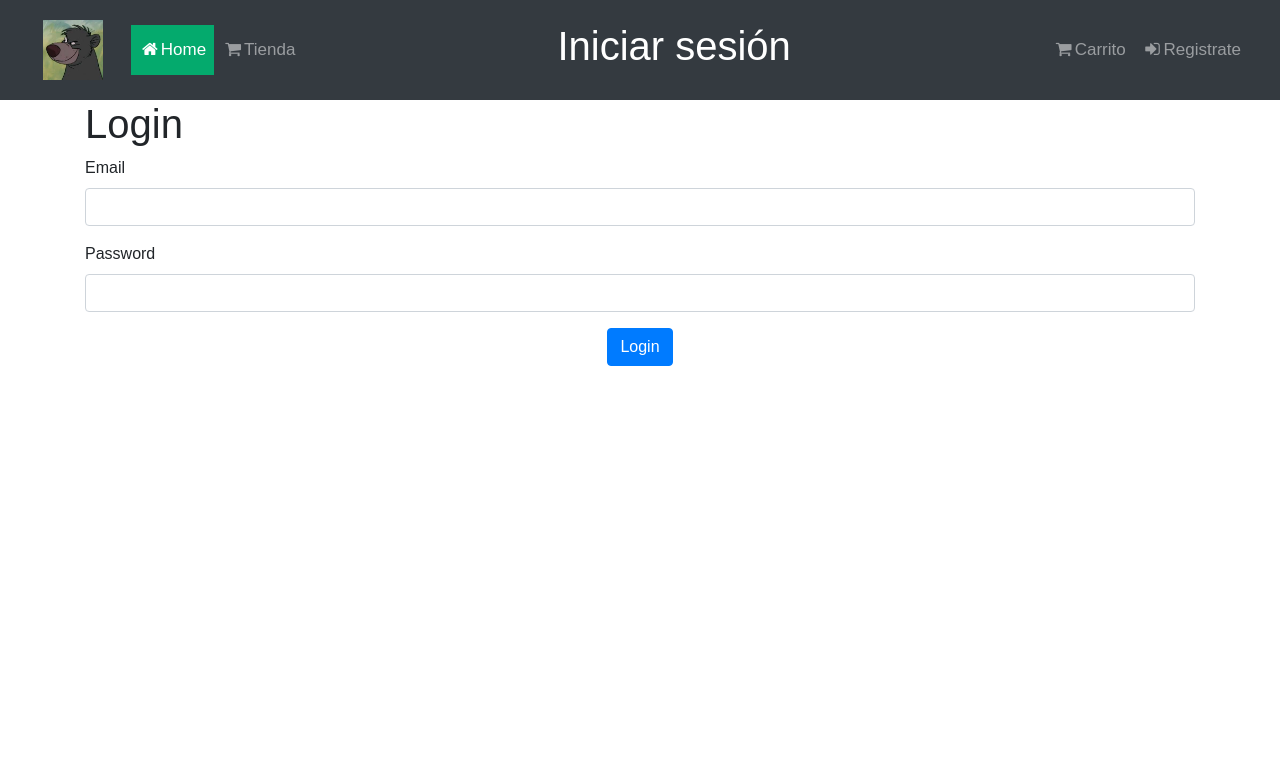
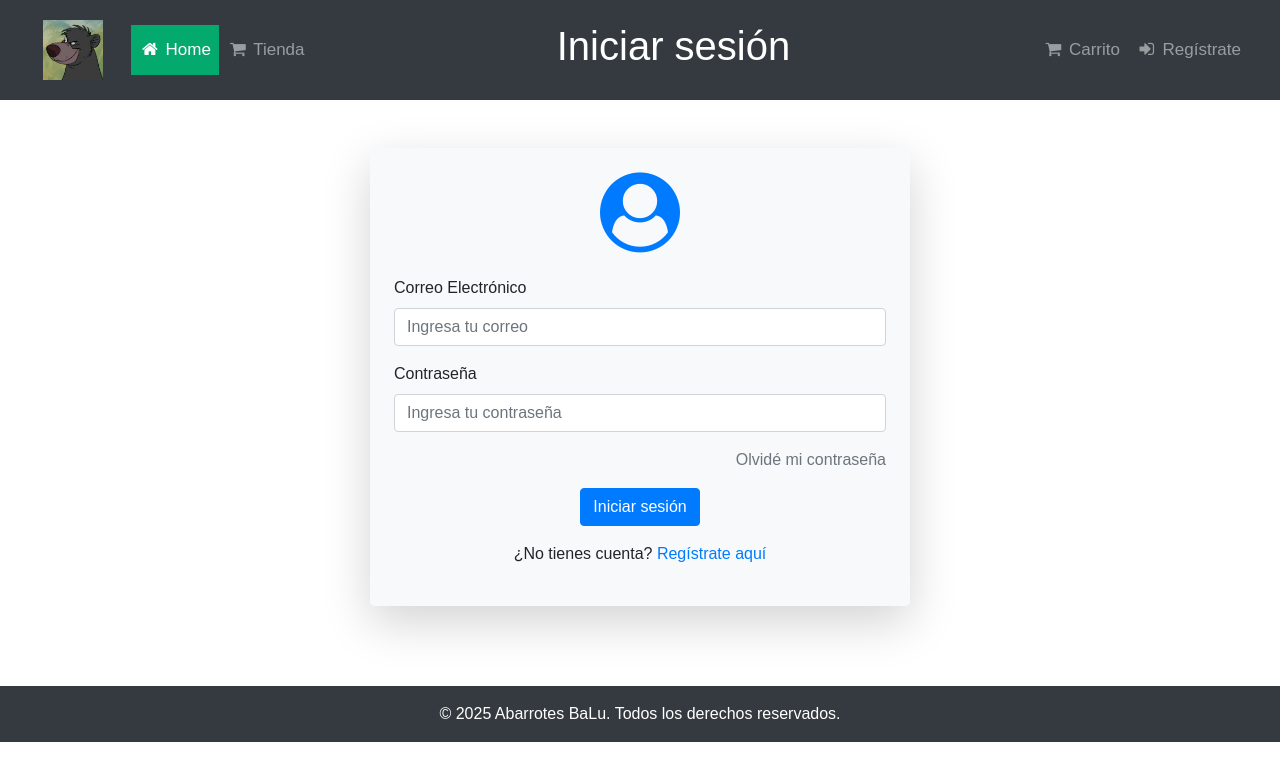
Before and after one commit to BrandonBaLu/tienda_online, a PHP site: page /frontend/templates/login.php in a window 1280 px wide. Shown: the top 781 px of the page. Run offline with PHP 8.4, Linux system fonts and the light colour scheme.

Commit message:
Cambios de frond y base de datos

```diff
--- a/tienda_online/frontend/templates/login.php
+++ b/tienda_online/frontend/templates/login.php
@@ -1,20 +1,30 @@
 <!DOCTYPE html>
-<html>
+<html lang="es">
 <head>
-        <title>Login</title>
     <meta charset="utf-8">
     <meta name="viewport" content="width=device-width, initial-scale=1">
+    <title>Login</title>
+
+    <!-- Bootstrap 4.5 CSS -->
     <link rel="stylesheet" href="https://maxcdn.bootstrapcdn.com/bootstrap/4.5.2/css/bootstrap.min.css">
     <script src="https://ajax.googleapis.com/ajax/libs/jquery/3.5.1/jquery.min.js"></script>
     <script src="https://cdnjs.cloudflare.com/ajax/libs/popper.js/1.16.0/umd/popper.min.js"></script>
     <script src="https://maxcdn.bootstrapcdn.com/bootstrap/4.5.2/js/bootstrap.min.js"></script>
+
+    <!-- SweetAlert CSS -->
     <link rel="stylesheet" type="text/css" href="css/sweetalert2.min.css" media="screen"/>
-        <script type="text/javascript" src="js/carrito.js" charset="utf-8"></script>
+
+    <!-- SweetAlert JS -->
     <script type="text/javascript" src="js/sweetalert2.all.min.js" charset="utf-8"></script>
+
+    <!-- Custom Styles -->
     <link rel="stylesheet" type="text/css" href="../tienda_php/css/styles.css" media="screen"/>
+
+    <!-- FontAwesome Icons -->
     <link rel="stylesheet" href="https://cdnjs.cloudflare.com/ajax/libs/font-awesome/4.7.0/css/font-awesome.min.css">
 </head>
 <body>
+    <!-- Navbar -->
     <nav class="navbar navbar-expand-lg navbar-dark bg-dark">
         <div class="container-fluid">
             <a href="../../index.php" class="navbar-brand">
@@ -25,42 +35,57 @@
             </button>
             <div class="collapse navbar-collapse justify-content-between" id="navbarCollapse">
                 <div class="navbar-nav">
-                        <a href="../../index.php" class="nav-item nav-link active"><i class="fa fa-fw fa-home"></i>Home</a>
-                        <a href="../../tienda.php" class="nav-item nav-link"><i class="fa fa-fw fa-shopping-cart"></i>Tienda</a>
+                    <a href="../../index.php" class="nav-item nav-link active"><i class="fa fa-fw fa-home"></i> Home</a>
+                    <a href="../../tienda.php" class="nav-item nav-link"><i class="fa fa-fw fa-shopping-cart"></i> Tienda</a>
                 </div>
                 <div class="navbar-nav">
-                        <h1 style="color:white">Iniciar sesión</h1>
+                    <h1 class="text-white">Iniciar sesión</h1>
                 </div>
                 <div class="navbar-nav">
-                        <a href="../../carrito.php" class="nav-item nav-link"><i class="fa fa-fw fa-shopping-cart"></i>Carrito</a>
-                        <a href="../../registro.php" class="nav-item nav-link"><i class="fa fa-fw fa-sign-in"></i>Registrate</a>
+                    <a href="../../carrito.php" class="nav-item nav-link"><i class="fa fa-fw fa-shopping-cart"></i> Carrito</a>
+                    <a href="../../registro.php" class="nav-item nav-link"><i class="fa fa-fw fa-sign-in"></i> Regístrate</a>
                 </div>
             </div>
         </div>
     </nav>
-        <div class="container">
-            <div class="row">
-                <div class="col-12">
-                    <h1>Login</h1>
+
+    <!-- Jumbotron for Login -->
+    <div class="container mt-5">
+        <div class="row justify-content-center">
+            <div class="col-md-6">
+                <div class="jumbotron p-4 bg-light shadow-lg">
+                    <!-- Profile Icon -->
+                    <div class="text-center mb-4">
+                        <i class="fa fa-user-circle fa-5x text-primary"></i>
                     </div>
-            </div>
-            <div class="row">
-                <div class="col-12">
                     <form action="login.php" method="post">
                         <div class="form-group">
-                            <label for="email">Email</label>
-                            <input type="email" name="email" id="email" class="form-control">
+                            <label for="email">Correo Electrónico</label>
+                            <input type="email" name="email" id="email" class="form-control" placeholder="Ingresa tu correo" required>
                         </div>
                         <div class="form-group">
-                            <label for="password">Password</label>
-                            <input type="password" name="password" id="password" class="form-control">
+                            <label for="password">Contraseña</label>
+                            <input type="password" name="password" id="password" class="form-control" placeholder="Ingresa tu contraseña" required>
                         </div>
-                        <div class="form-group">
-                            <center><button type="submit" class="btn btn-primary">Login</button></center>
+                        <div class="form-group text-right">
+                            <a href="#" class="text-secondary">Olvidé mi contraseña</a>
+                        </div>
+                        <div class="form-group text-center">
+                            <button type="submit" class="btn btn-primary">Iniciar sesión</button>
                         </div>
                     </form>
+                    <p class="text-center mt-3">¿No tienes cuenta? <a href="../../registro.php">Regístrate aquí</a></p>
                 </div>
             </div>
         </div>
+    </div>
+
+    <!-- Footer -->
+    <footer class="bg-dark text-white text-center py-3 mt-5">
+        <p class="mb-0">&copy; 2025 Abarrotes BaLu. Todos los derechos reservados.</p>
+    </footer>
+
+    <!-- Optional JavaScript -->
+    <script type="text/javascript" src="js/carrito.js" charset="utf-8"></script>
 </body>
 </html>
```
Also changed, not shown: tienda_online/index.php (+9 -2 lines), tienda_online/backend/sql/tienda.db, tienda_online/frontend/imagenes/aceite.jpg (added), tienda_online/frontend/imagenes/barritas.jpg (added), tienda_online/frontend/imagenes/boing.jpg (added), tienda_online/frontend/imagenes/coca_cola.jpg (added), tienda_online/frontend/imagenes/jarrito.jpg (added). Lines whose indentation alone changed are shown as unchanged.
